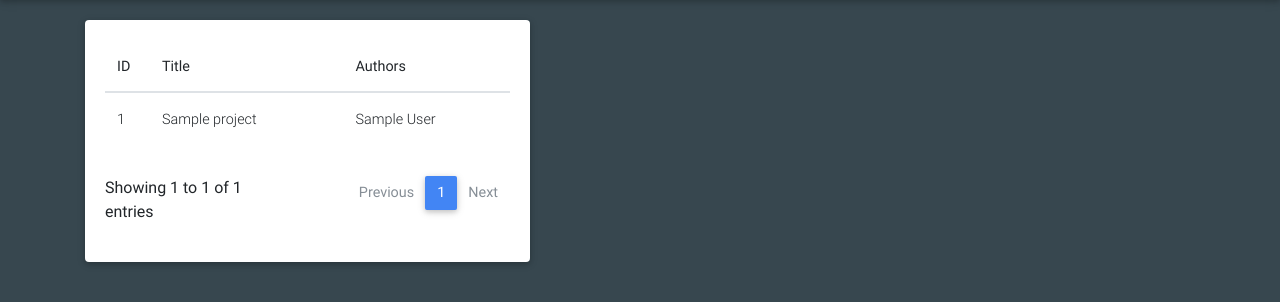
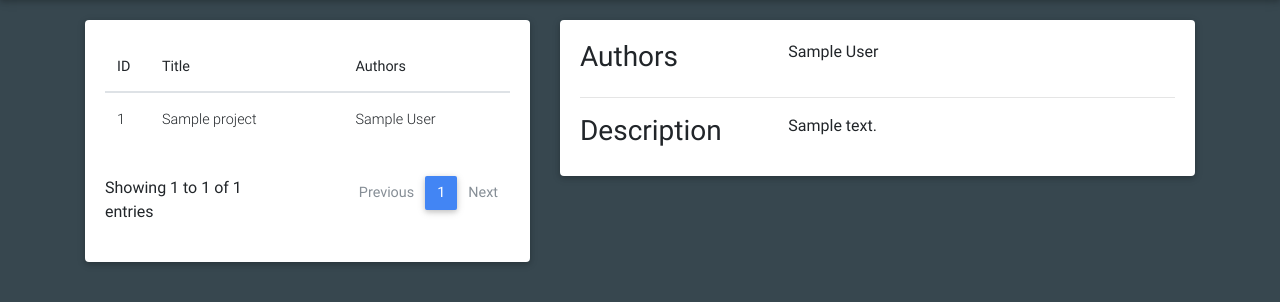
Before and after one commit to cake404/portfoliowebsite, a Django app: page /projects/ in a window 1280 px wide. Shown: the part 243-545 px from the top of the page. Run offline with Django 3.2, Linux system fonts and the light colour scheme; tables that the repository leaves empty hold one stand-in row (values such as "Sample post"); some libraries are stand-ins or nearby versions.

Commit message:
Worked on formatting for the moving card that displays extra info about projects

```diff
--- a/projectsapp/templates/projectsapp/index.html
+++ b/projectsapp/templates/projectsapp/index.html
@@ -42,7 +42,31 @@
         </div>
         <!-- Picture of Hovered over project -->
         <div class="col-md-7 text-center" id="project-details-view">
-
+            {% with project_list|first as project %}
+            <div class="card">
+                <div class="card-body">
+                    <div class="text-left">
+                        <div class="row">
+                            <div class="col-md-4">
+                                <h3>Authors</h3>
+                            </div>
+                            <div class="col-md-8">
+                                <p>{{project.authors_string}}</p>
+                            </div>
+                        </div>
+                        <hr>
+                        <div class="row">
+                            <div class="col-md-4">
+                                <h3>Description</h3>
+                            </div>
+                            <div class="col-md-8">
+                                <p>{{project.description}}</p>
+                            </div>
+                        </div>
+                    </div>
+                </div>
+            </div>
+            {% endwith %}
         </div>
     </div>
 </div>
@@ -73,7 +97,7 @@
            data: {id: $(this).attr('id')},
         })
         .fail(function() {
-            console.log("error");
+            console.log("error retrieving data");
         })
         .done(function(data) {
 
@@ -82,7 +106,6 @@
 
             $("#project-details-view").append(
                 `<div class="card" style="display:none">
-                    <img class="card-img-top" src=${data['image_url']}  alt="Card image cap">
                     <div class="card-body">
                         <div class="card-title">${data["title"]}</div>
                         <div class="card-text">${data['description']}</div>
@@ -96,12 +119,5 @@
 
     });
 
-        // function() {
-        //     $('#card-info').removeClass('fadeInRight animated').addClass('fadeInRight animated').show().on('animationend', function () {
-        //         $(this).removeClass('fadeInRight animated');
-        //     });
-        // }
-
-
 </script>
 {% endblock %}
```
